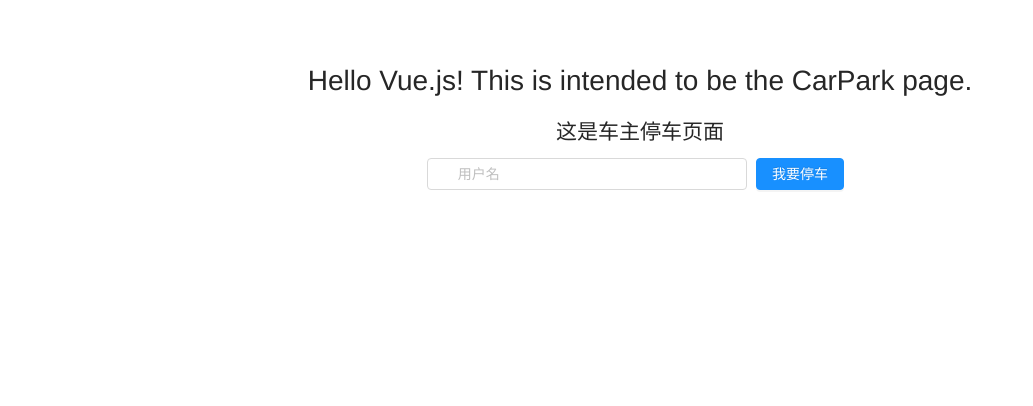
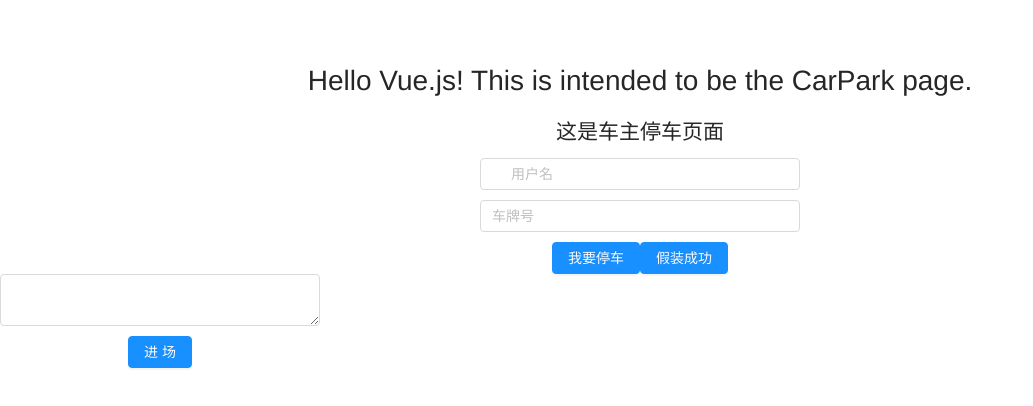
Before and after one commit to zhaoxuyang13/BPM-Project, a Vue app: page /#/parkCar in a window 1280 px wide. Shown: the top 406 px of the page, without its empty margins (0-1033 px from the left). Built offline with nearby package versions, Linux system fonts and the light colour scheme.

Commit message:
edit: parkCar

```diff
--- a/src/components/parkCar/ParkCar.vue
+++ b/src/components/parkCar/ParkCar.vue
@@ -2,54 +2,130 @@
   <div class="hello">
     <h1>Hello Vue.js! This is intended to be the CarPark page.</h1>
     <h2>这是车主停车页面</h2>
-    <a-row type="flex" justify="center">
+    <a-row type="flex" justify="center" v-if="!pendingRequestEnd">
       <a-col :xs="20" :sm="16" :md="12" :lg="8" :xl="6" >
         <div >
-          <a-input ref="userNameInput" v-model="userName" placeholder="用户名">
+          <a-input ref="userNameInput" v-model="userName" placeholder="用户名" style="margin-bottom: 10px">
             <a-icon slot="prefix" type="user" />
-            <a-tooltip slot="suffix" title="输入用户名为演示用，在实现登陆之后，这个输入框应该变成文本框">
+            <a-tooltip slot="suffix" title="输入用户名为演示用，在实现登陆之后，这个输入框应该变成静态文本框">
               <a-icon type="info-circle" style="color: rgba(0,0,0,.45)" />
             </a-tooltip>
           </a-input>
+          <a-input ref="carPaiInput" v-model="carPai" placeholder="车牌号" style="margin-bottom: 10px"/>
+          <a-button type="primary" @click="request_for_parking" :loading="pendingRequestSend" > 我要停车 </a-button>
+          <a-button type="primary" @click="fakeSuccess" > 假装成功 </a-button>
         </div>
+      </a-col>
+<!--      <a-col :xs="4" :sm="4" :md="4" :lg="3" :xl="2" >-->
+<!--      </a-col>-->
+    </a-row>
+    <a-col :xs="20" :sm="16" :md="12" :lg="8" :xl="6" >
+      <div >
+        <a-textarea  style="margin-bottom: 10px">
+          <a-icon slot="prefix" type="user" />
+          车主：{{this.userName}} ，车牌:{{this.carPai}}<br>
+          分配车位: {{this.parkinglotid}}
+        </a-textarea>
+        <a-button type="primary" @click="request_for_entering"  > 进场 </a-button>
+
+      </div>
     </a-col>
-    <a-col :xs="4" :sm="4" :md="4" :lg="3" :xl="2" >
-      <a-button type="primary" @click="request_for_parking" > 我要停车 </a-button>
-    </a-col>
+    <a-row type="flex" justify="center" v-if="!pendingRequestEnd">
+
     </a-row>
-
   </div>
 </template>
 
 <script>
-import axios from 'axios'
-let URL_PREFIX = "http://202.120.40.8:30611/Entity/U994562eaecc68/parking/"
+
+
+const SHORT_INTERVAL = 5000
+// const LONG_INTERVAL = 10000
+
+let waitParkingRequestAccepted = (that,reqId) =>{
+  /* for debug */
+  if(that.parkinglotid != null){
+    that.pendingRequestSend = false
+    that.$message.info("已经被分配了" + that.parkinglotid  + "车位")
+    that.pendingRequestEnd = true
+    return;
+  }
+  that.$axios.get("/Parkingrequest/" +reqId)
+    .then(resp=>{
+      console.log("wait resp:",resp)
+      if(resp.data.status == "ACCEPTED"){
+        that.pendingRequestSend = false
+        that.pendingRequestEnd = true
+        that.parkinglotid = resp.data.parkinglotid
+        that.$message.info("已经被分配了" + resp.data.parkinglotid  + "车位")
+      }else{
+        setTimeout(()=>{
+          waitParkingRequestAccepted(that,reqId)
+        }, SHORT_INTERVAL)
+      }
+    })
+}
+let sendPendingParkingRequests = (that,username,carId) =>{
+
+  that.$axios.post("/Parkingrequest/",
+      {
+        "status": "PENDING",
+        // "username" : username,
+        "carid": carId,
+      }
+  ).then(resp=>{
+    that.pendingRequestSend = true;
+    console.log(resp)
+    that.$message.info("正在分配车位，请稍候...")
+    that.reqId = resp.data.id;
+    waitParkingRequestAccepted(that,that.reqId)
+  })
+
+}
+let sendEnteringRequests = (that) => {
+  that.$axios.put("/Parkingrequest/" + that.reqId,
+      {
+        "status": "ENTERED",
+        "parkinglotid": that.parkinglotid,
+        "carid": that.carPai,
+        "entertime": that.enterTime,
+      }).then(resp=>{
+        console.log(resp)
+  })
+}
 
 export default {
   name: 'ParkCar',
   data() {
     return {
       userName: '',
+      carPai:'',
+      reqId: null,
+      pendingRequestSend: false,
+      pendingRequestEnd:false,
+      parkinglotid:null,
+      entered:false,
+      enterTime: null,
     };
   },
   methods: {
     emitEmpty() {
       this.$refs.userNameInput.focus();
       this.userName = '';
+      this.carPai = '';
     },
-    request_for_parking(username){
-      axios.request({
-        method:"POST",
-        baseURL:URL_PREFIX,
-        data:{
-          username:username
-        },
-      }).then(resp => {
-        console.log(resp)
-      }).catch(err => {
-        console.log(err)
-      })
+    request_for_parking(){
+      sendPendingParkingRequests(this,this.userName,this.carPai)
     },
+    fakeSuccess(){
+      this.parkinglotid = 1
+    },
+    request_for_entering(){
+      this.entered = true
+      this.enterTime = new Date().toString();
+      sendEnteringRequests(this)
+
+    }
   },
 }
 </script>
```
